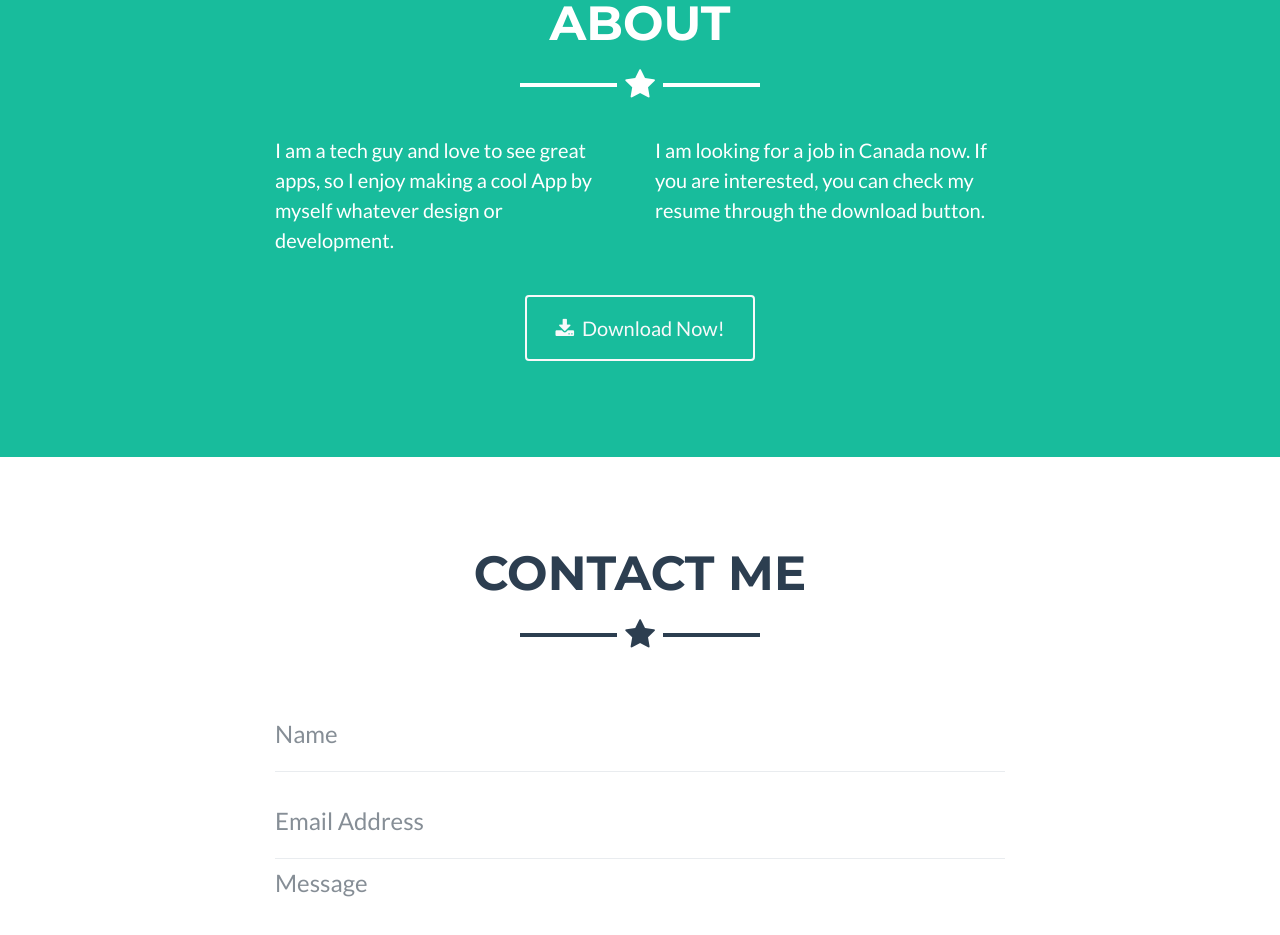
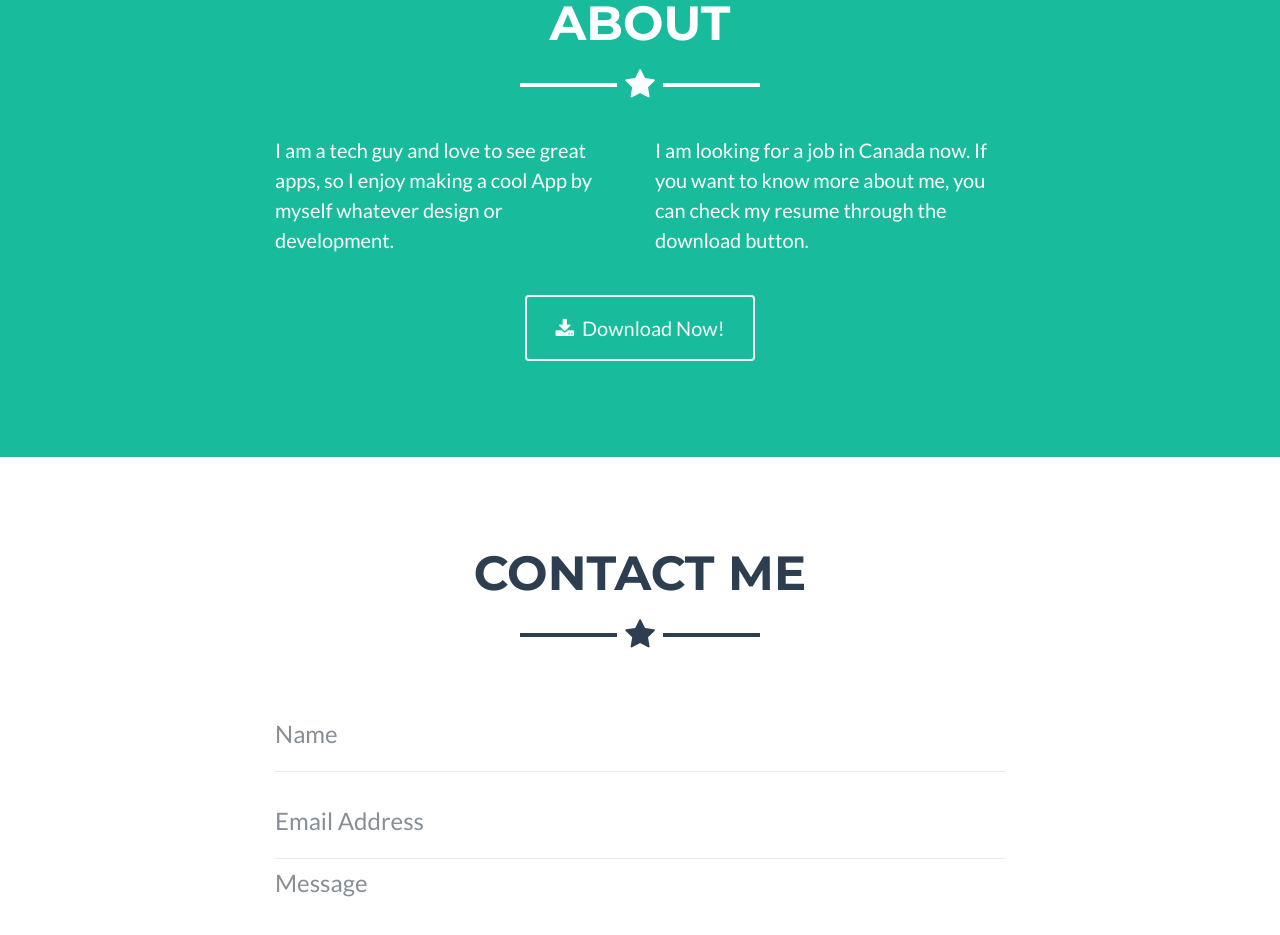
Before and after one commit to li000592/Haorong-website, a plain HTML site: page index.html in a window 1280 px wide. Shown: the part 1837-2772 px from the top of the page. Drawn offline with nearby package versions, Linux system fonts and the light colour scheme.

Commit message:
download text

```diff
--- a/index.html
+++ b/index.html
@@ -165,8 +165,8 @@
           </div>
           <div class="col-lg-4 mr-auto">
             <p class="lead">
-              I am looking for a job in Canada now. If you are interested, you can check my resume through the download
-              button.
+              I am looking for a job in Canada now. If you want to know more about me, you can check my resume through
+              the download button.
             </p>
           </div>
         </div>
```
